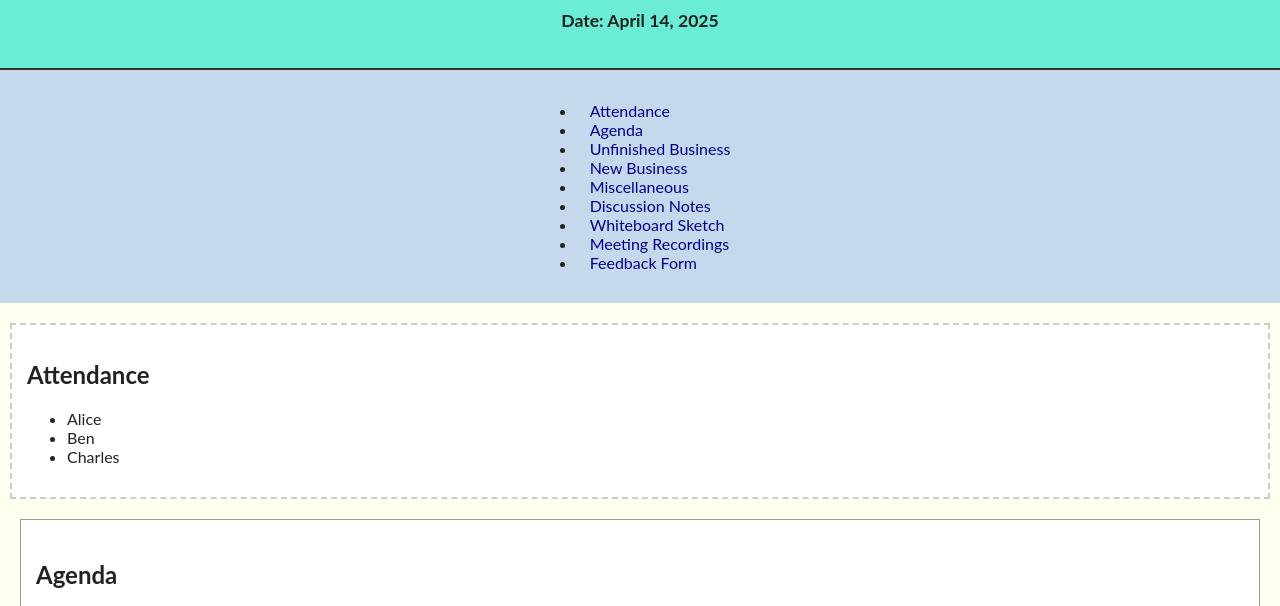
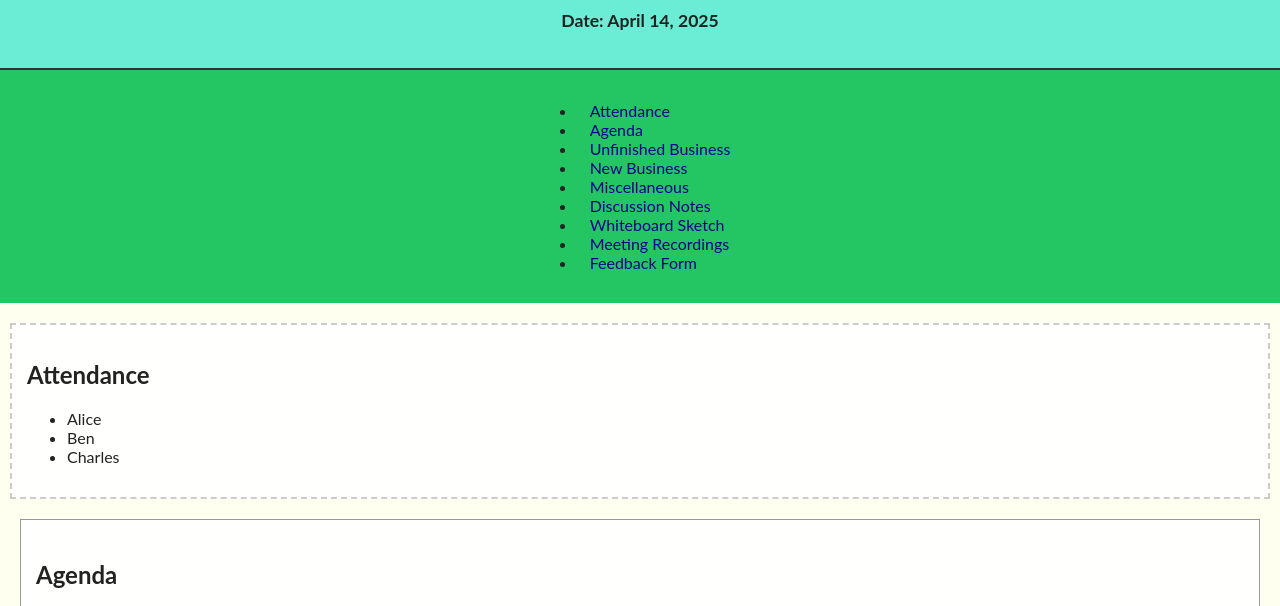
Before and after one commit to suhanii2310/sp25-cse110-lab3, a plain HTML site: page index.html in a window 1280 px wide. Shown: the part 145-751 px from the top of the page. Drawn offline with Linux system fonts and the light colour scheme.

```diff
--- a/style.css
+++ b/style.css
@@ -40,7 +40,7 @@
 
   /* ========== NAVIGATION ========== */
   nav {
-    background-color: hsl(210, 50%, 85%);
+    background-color: hsl(143.2deg 69.24% 45.84%);
     display: flex;
     justify-content: center;
     gap: 1rem;
```
